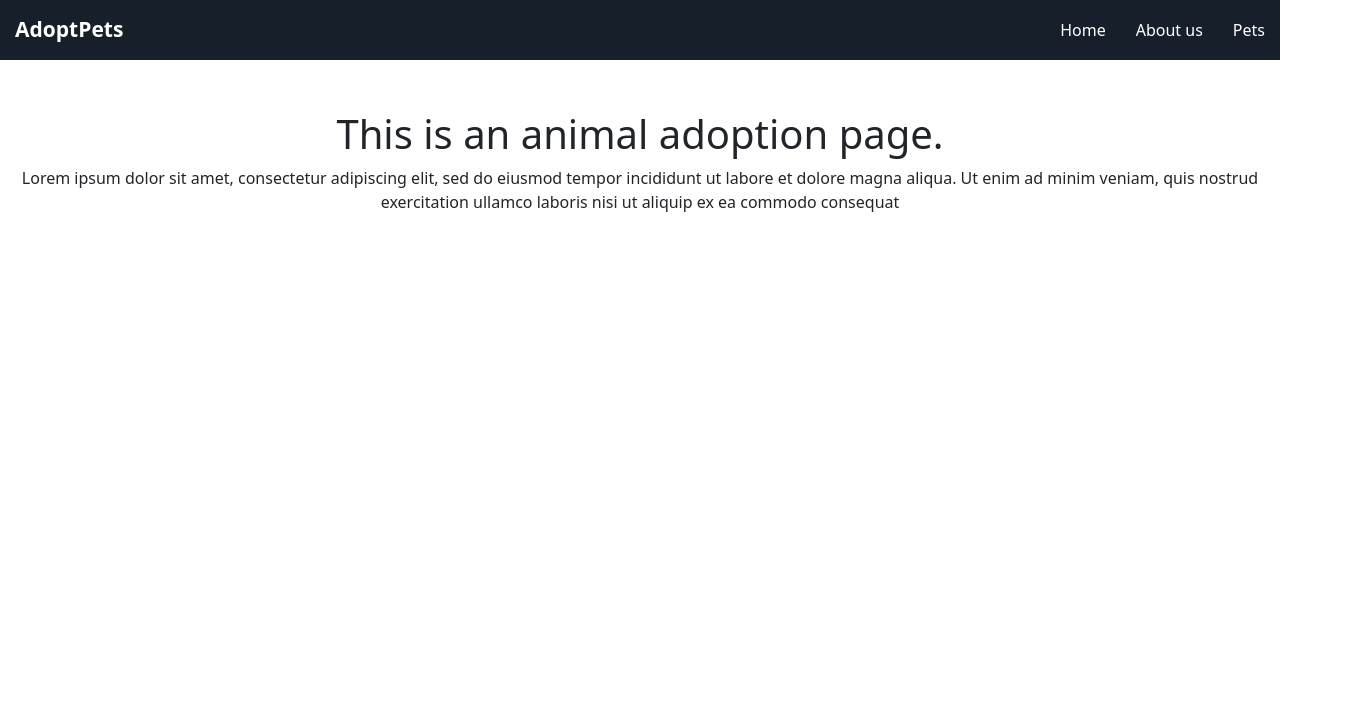
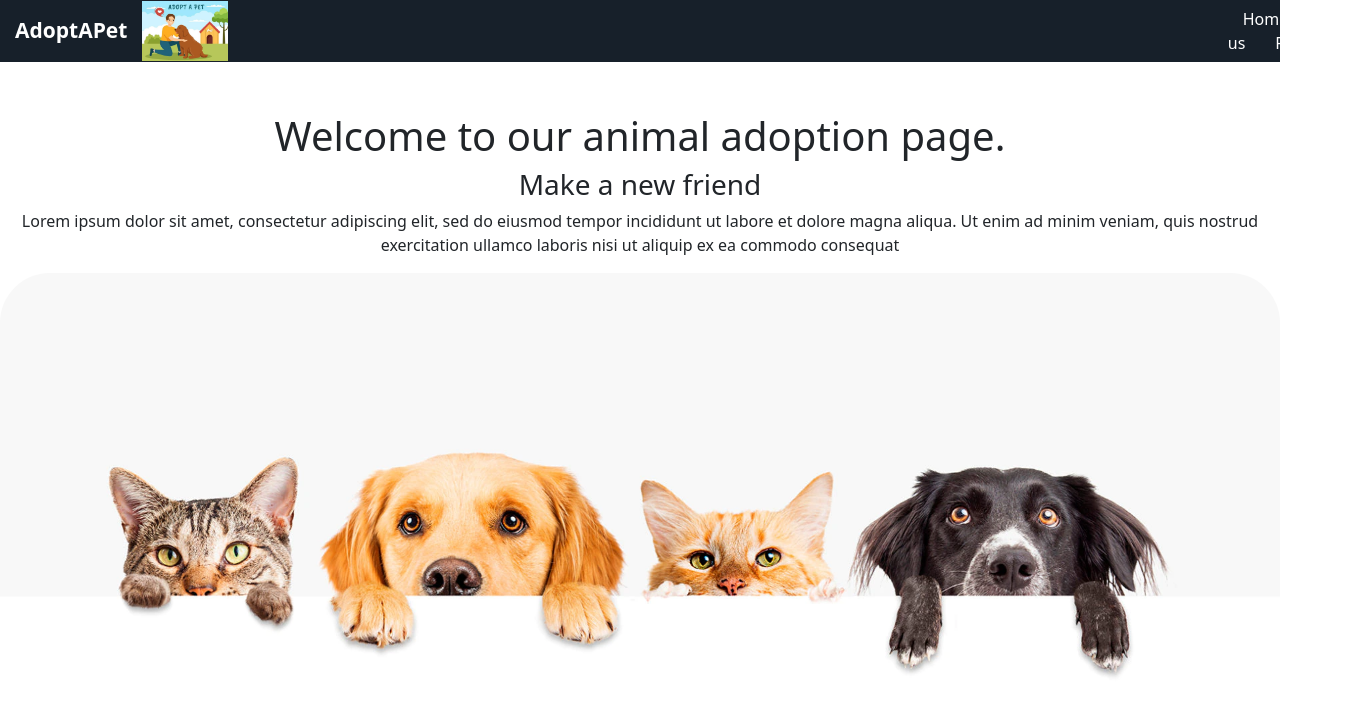
Before and after one commit to yoselinsoarez/second-project, a React (Create React App) app: page /home in a window 1280 px wide. Shown: the top 716 px of the page, 1364 px wide, since content can reach past the window. Built offline with nearby package versions, Linux system fonts and the light colour scheme.

Commit message:
adding info on home page

```diff
--- a/src/components/Home.js
+++ b/src/components/Home.js
@@ -1,5 +1,6 @@
 import React from 'react';
 import '../stylesheets/Home.css';
+import frontpets from '../images/frontpets.png';
 
 /**
  *
@@ -8,13 +9,16 @@ import '../stylesheets/Home.css';
 function Home() {
     return (
         <div className="home-container">
-            <h1>This is an animal adoption page.</h1>
+            <h1>Welcome to our animal adoption page.</h1>
+            <h3>Make a new friend</h3>
             <p>
                 Lorem ipsum dolor sit amet, consectetur adipiscing elit, sed do
                 eiusmod tempor incididunt ut labore et dolore magna aliqua. Ut
                 enim ad minim veniam, quis nostrud exercitation ullamco laboris
                 nisi ut aliquip ex ea commodo consequat
             </p>
+
+            <img className="home-img" src={frontpets} alt="img-home" />
         </div>
     );
 }
--- a/src/components/NavBar.js
+++ b/src/components/NavBar.js
@@ -1,10 +1,12 @@
 import { NavLink } from 'react-router-dom';
 import '../stylesheets/NavBar.css';
+import logo from '../images/logo.png';
 
 function NavBar() {
     return (
         <div className="NavBar">
-            <span className="nav-logo">AdoptPets</span>
+            <span className="nav-logo">AdoptAPet</span>
+            <img className="logo-img" src={logo} alt="logo" />
             <div className="nav-items">
                 {[{ to: '/home', title: 'Home' }].map((item, index) => (
                     <NavLink key={index} to={item.to}>
--- a/src/components/Pets.js
+++ b/src/components/Pets.js
@@ -1,5 +1,6 @@
 import React from 'react';
 import '../stylesheets/Pets.css';
+import Footer from '../components/Footer';
 
 /**
  * with the use of an array of objects that represent each of the animals and their details
--- a/src/stylesheets/Footer.css
+++ b/src/stylesheets/Footer.css
@@ -2,10 +2,12 @@
     height: 40px;
     display: flex;
     justify-content: center;
-    background-color: #17202A ;
+    background-color: #17202a;
     font-size: 15px;
     color: #fff;
     margin-top: 100px;
+}
 
-
+p {
+    margin-top: 15px;
 }
--- a/src/stylesheets/Home.css
+++ b/src/stylesheets/Home.css
@@ -2,5 +2,10 @@
     margin-top: 50px;
     text-align: center;
     font-weight: 400;
+}
 
+.home-img {
+    width: 100%;
+    height: auto;
+    border-radius: 50px;
 }
--- a/src/stylesheets/NavBar.css
+++ b/src/stylesheets/NavBar.css
@@ -1,9 +1,15 @@
-.NavBar{
-    height: 60px;
+.NavBar {
+    height: 100%;
     display: flex;
     justify-content: space-between;
     align-items: center;
-    background:#17202A ;
+    background: #17202a;
+}
+
+.logo-img {
+    height: 60px;
+    width: auto;
+    margin-right: 1000px;
 }
 
 .NavBar > .nav-logo {
@@ -17,6 +23,5 @@
     color: #fff;
     font-size: 16px;
     text-decoration: none;
-    margin:15px;
-
+    margin: 15px;
 }
```
Also changed, not shown: src/App.js (+8 -8 lines), src/components/Footer.js (+6 -6 lines), src/images/frontpets.png (added), src/images/logo.png (added).
